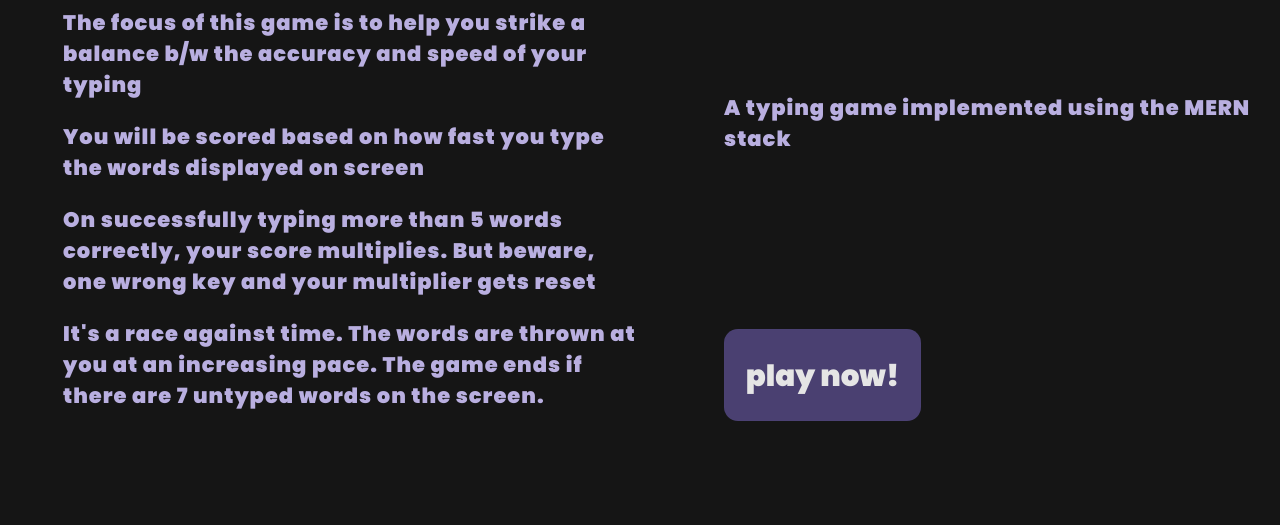
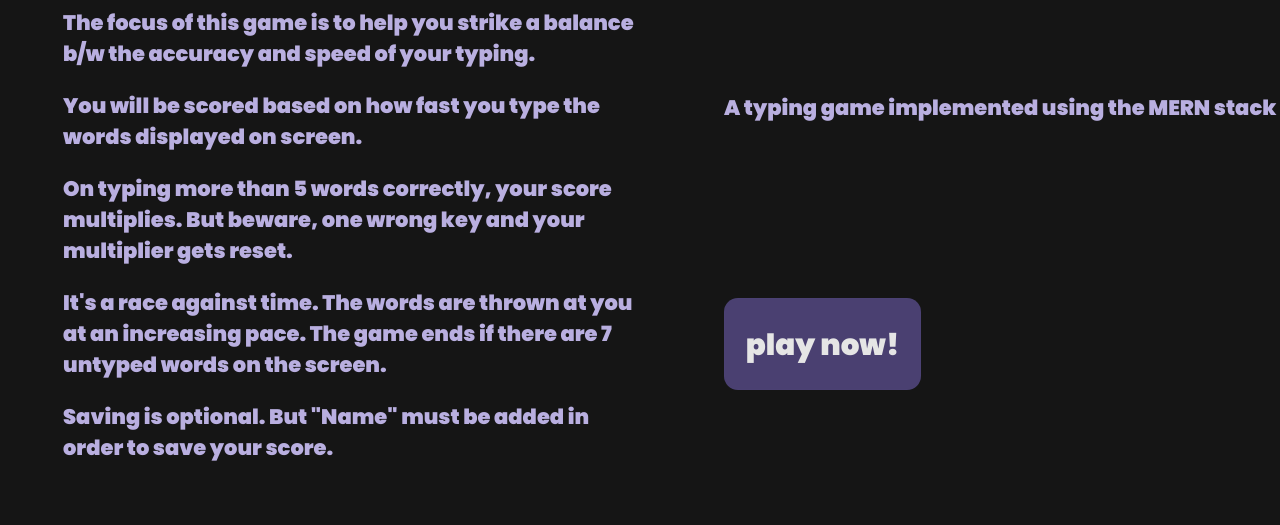
Before and after one commit to drugwho/word-race, a website: page client/index.html in a window 1280 px wide. Shown: the part 275-800 px from the top of the page. Drawn offline with Linux system fonts and the light colour scheme.

Commit message:
to my git

```diff
--- a/client/css/main.scss
+++ b/client/css/main.scss
@@ -52,7 +52,6 @@
 @media only screen and (min-width: 768px) {
   body {
     font-size: 21px;
-    letter-spacing: 1px;
   }
 }
 @media only screen and (min-width: 1024px) {
--- a/client/css/scores.scss
+++ b/client/css/scores.scss
@@ -23,7 +23,7 @@
         .name-input-optional {
           margin-left: 0.3em;
           color: #3b3b3b;
-          font-size: 0.5em;
+          font-size: 0.3em;
         }
       }
       .name-input-box {
--- a/client/main.html
+++ b/client/index.html
@@ -20,21 +20,24 @@
           <div class="rules-list">
             <p class="rules-list-item">
               The focus of this game is to help you strike a balance b/w the
-              accuracy and speed of your typing
+              accuracy and speed of your typing.
             </p>
             <p class="rules-list-item">
               You will be scored based on how fast you type the words displayed
-              on screen
+              on screen.
             </p>
             <p class="rules-list-item">
-              On successfully typing more than 5 words correctly, your score
-              multiplies. But beware, one wrong key and your multiplier gets
-              reset
+              On typing more than 5 words correctly, your score multiplies. But
+              beware, one wrong key and your multiplier gets reset.
             </p>
             <p class="rules-list-item">
               It's a race against time. The words are thrown at you at an
               increasing pace. The game ends if there are 7 untyped words on the
               screen.
+            </p>
+            <p class="rules-list-item">
+              Saving is optional. But "Name" must be added in order to save your
+              score.
             </p>
           </div>
         </div>
```
Also changed, not shown: client/scoresheet.html (+2 -3 lines), client/css/main.css, 1 other file.
